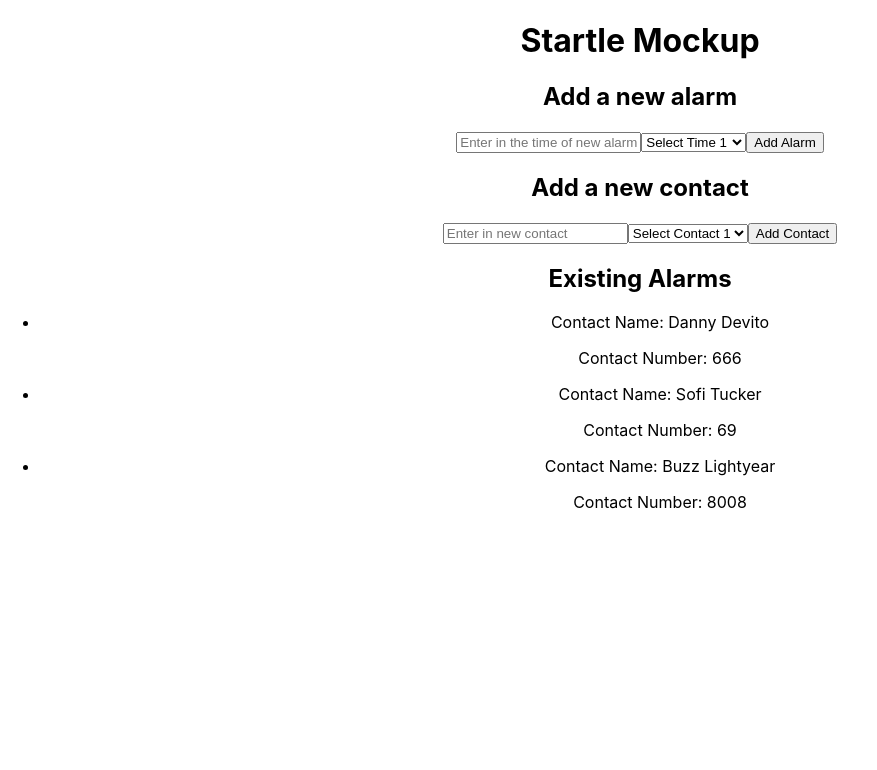
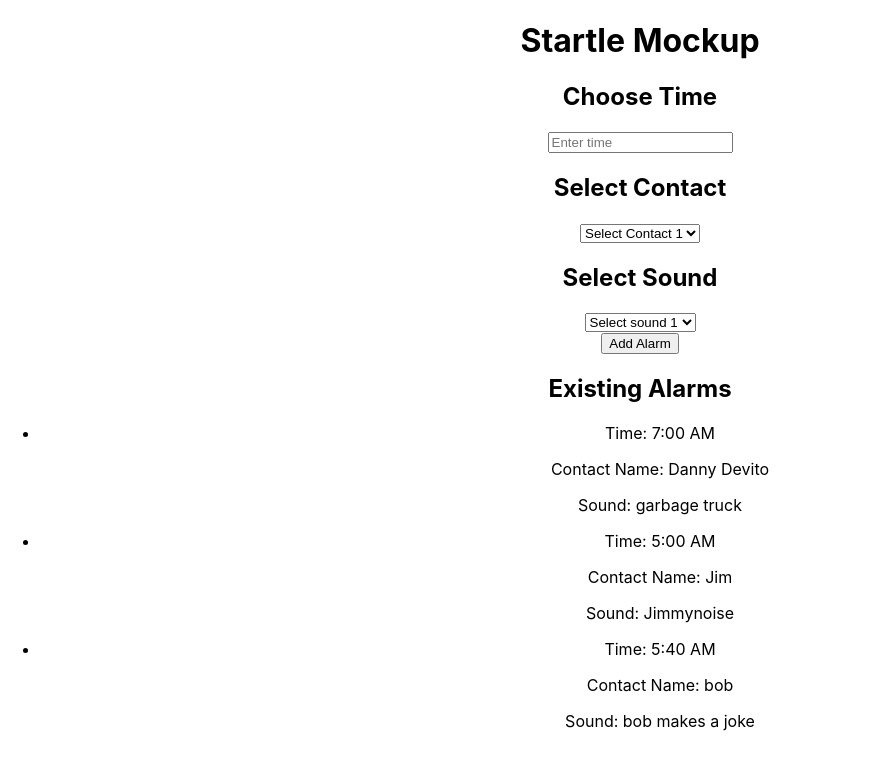
Before and after one commit to dylanToews/final-project, a React (Create React App) app in the folder client/: page / in a window 1280 px wide. Shown: the top 770 px of the page, without its empty margins (0-877 px from the left). Built offline with nearby package versions, Linux system fonts and the light colour scheme.

Commit message:
refactor of client side to be closer to intended product

```diff
--- a/client/src/App.js
+++ b/client/src/App.js
@@ -1,26 +1,26 @@
 import { useState } from "react";
 
 import Header from "./components/Header";
-import AlarmForm from "./components/AlarmForm";
-import ContactForm from "./components/ContactForm";
 import AlarmList from "./components/AlarmList";
+import SetAlarmForm from "./components/SetAlarmForm";
 
 import "./App.css";
 
-import mockContactData from "./data/mockContactData"
+import mockContactData from "./data/mockContactData";
+import mockSoundData from "./data/mockSoundData";
+import mockAlarmItemData from "./data/mockAlarmItemData";
 
 function App() {
-  const [contacts, setContacts] = useState(mockContactData)
+  const [alarmItems, setAlarmItems] = useState(mockAlarmItemData);
 
   return (
     <div className="App">
       <Header />
       <main>
         <section>
-          <AlarmForm />
-          <ContactForm />
+          <SetAlarmForm />
         </section>
-        <AlarmList contacts={contacts}/>
+        <AlarmList alarmItems={alarmItems} />
       </main>
     </div>
   );
--- a/client/src/components/AlarmForm.jsx
+++ /dev/null
@@ -1,16 +0,0 @@
-export default function AlarmForm(props) {
-  return (
-    <form className="AlarmForm">
-            <h2>Add a new alarm</h2>
-            <input
-              type="text"
-              name="alarmTime"
-              placeholder="Enter in the time of new alarm"/>
-            <select name="selectTime">
-              <option value="timeOption1">Select Time 1</option>
-              <option value="timeOPtion2">Select TIme 2</option>
-            </select>
-            <button>Add Alarm </button>
-          </form>
-  )
-}
--- a/client/src/components/AlarmList.jsx
+++ b/client/src/components/AlarmList.jsx
@@ -1,17 +1,23 @@
 import AlarmListItem from "./AlarmListItem";
 
 export default function AlarmList(props) {
-  const { contacts } = props;
-  const isArray = Array.isArray(contacts)
+  const { alarmItems } = props;
+  const isArray = Array.isArray(alarmItems)
 
-  const parsedContacts = isArray && contacts.map((contact) => (
-    <AlarmListItem key={contact.id} {... contact} />
+
+  const parsedAlarmItems = isArray && alarmItems.map((alarmItem) => (
+    <AlarmListItem key={alarmItem.id} {... alarmItem} />
   ))
+
+
+
   return (
     <section className="AlarmList">
       <h2>Existing Alarms</h2>
       {!isArray && <p>There are currently no contacts</p>}
-      <ul>{parsedContacts}</ul>
+      <ul>
+        {[parsedAlarmItems]}
+      </ul>
     </section>
   );
 }
--- a/client/src/components/AlarmListItem.jsx
+++ b/client/src/components/AlarmListItem.jsx
@@ -1,10 +1,12 @@
 export default function AlarmListItem(props) {
-  const { name, tel_number } = props;
+  const { time, contact, sound } = props;
 
+  console.log(props)
   return (
     <li className="AlarmListItem">
-      <p>Contact Name: {name}</p>
-      <p>Contact Number: {tel_number}</p>
+      <p>Time: {time}</p>
+      <p>Contact Name: {contact}</p>
+      <p>Sound: {sound}</p>
     </li>
   );
 }
--- a/client/src/components/ContactForm.jsx
+++ /dev/null
@@ -1,18 +0,0 @@
-export default function ContactForm(props) {
-  return (
-    <form className="ContactForm">
-    <h2>Add a new contact </h2>
-    <input
-      type="text"
-      name="alarmContact"
-      placeholder="Enter in new contact"
-    />
-    <select name="selectContact">
-      <option value="contactOption1">Select Contact 1</option>
-      <option value="contactOption2">Select Contact 2</option>
-    </select>
-    <button>Add Contact </button>
-  </form>
-  )
-
-}
--- /dev/null
+++ b/client/src/components/SetAlarmForm.jsx
@@ -0,0 +1,24 @@
+export default function SetAlarmForm(props) {
+  return (
+    <form className="SetAlarmForm">
+      <h2>Choose Time</h2>
+      <input type="text" name="alarmTime" placeholder="Enter time" />
+
+      <h2>Select Contact </h2>
+      <select name="selectContact">
+        <option value="contactOption1">Select Contact 1</option>
+        <option value="contactOption2">Select Contact 2</option>
+        <option value="contactOption2">Select Contact 3</option>
+      </select>
+
+      <h2>Select Sound </h2>
+      <select name="selectsound">
+        <option value="soundOption1">Select sound 1</option>
+        <option value="soundOption2">Select sound 2</option>
+        <option value="soundOption2">Select sound 3</option>
+      </select>
+      <br></br>
+      <button>Add Alarm </button>
+    </form>
+  );
+}
--- a/client/src/data/mockAlarmItemData.jsx
+++ b/client/src/data/mockAlarmItemData.jsx
@@ -1,17 +1,22 @@
 const initialAlarmItems = [
   {
     id: 1,
-    contact_id: 2,
-    sound_id: 1,
+    time: "7:00 AM",
+    contact: "Danny Devito",
+    sound: "garbage truck"
   },
   {
     id: 2,
-    contact_id: 1,
-    sound_id: 2,
+    time: "5:00 AM",
+    contact: "Jim",
+    sound: "Jimmynoise"
   },
   {
     id: 3,
-    contact_id: 3,
-    sound_id: 3,
+    time: "5:40 AM",
+    contact: "bob",
+    sound: "bob makes a joke"
   },
 ];
+
+export default initialAlarmItems
```
